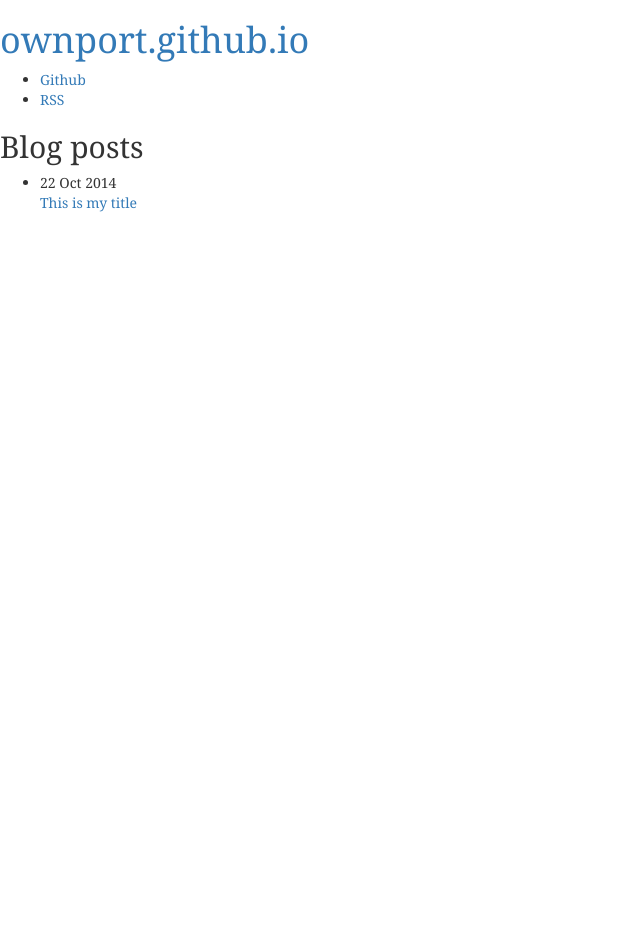
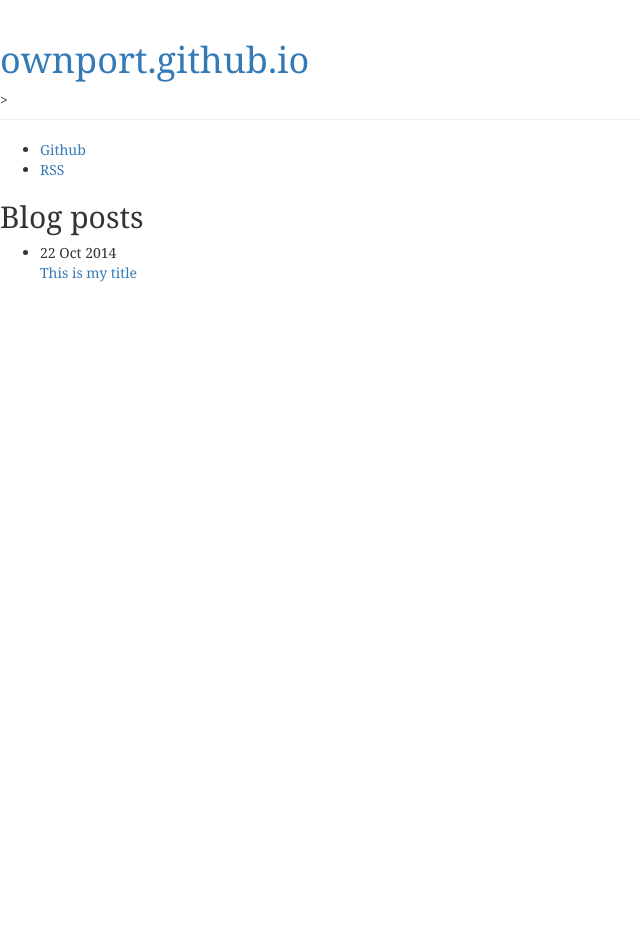
Before and after one commit to ownport/ownport.github.io, a Jekyll site: the page built from index.html, in a window 1280 px wide. Shown: the whole page, without its empty margins (0-640 px from the left). Built offline with Jekyll 4.4.1, drawn with Linux system fonts in a browser that asks for light colours; nearby versions of some CDN libraries; library files that are not in the unit come from our copies.

Commit message:
[+] update layouts/default

```diff
--- a/_layouts/default.html
+++ b/_layouts/default.html
@@ -19,8 +19,10 @@
 <body>
     <div id="site">
         <div id="header">
-            <h1><a href="/">{{ site.name }}</a></h1>
-            <div id="description">{{ site.description }}</div>
+            <div class="page-header">
+                <h1><a href="/">{{ site.name }}</a></h1>
+                <small>{{ site.description }}</small>>
+            </div>
             <div id="social">
                 <ul>
                     <li><a href="http://github.com/ownport/">Github</a></li>
```
